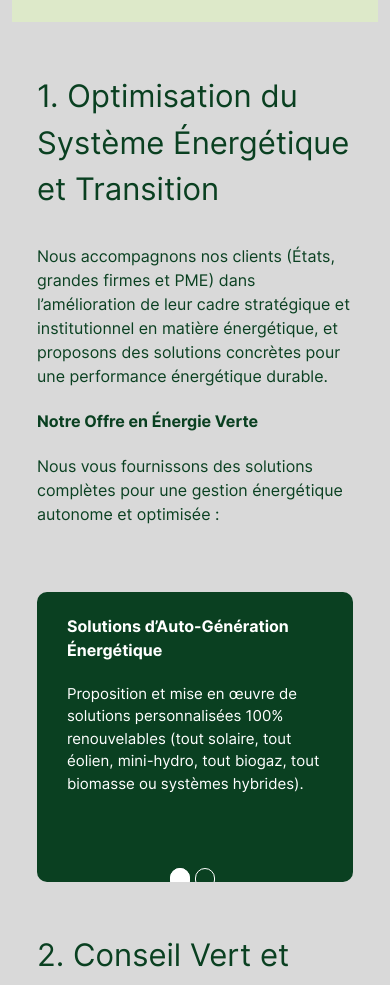
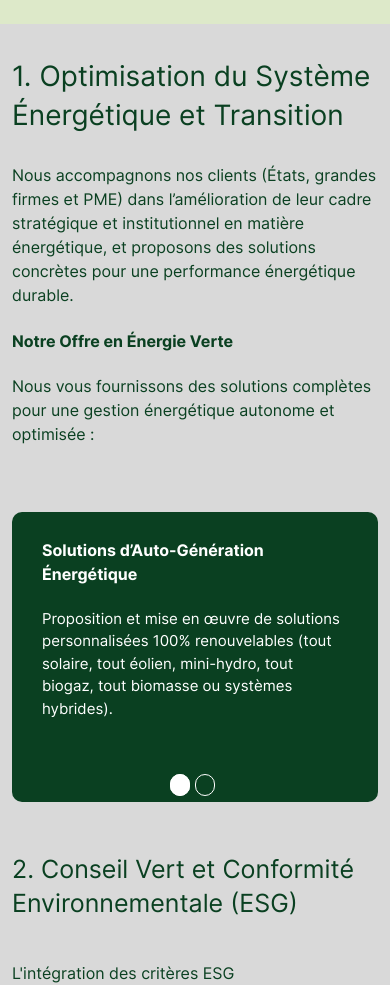
Before and after one commit to kevan241/2bni, a React (Vite) app in the folder 2bn_international/: page /energy_verte in a window 390 px wide. Shown: the part 930-1915 px from the top of the page. Built offline with nearby package versions, Linux system fonts and the light colour scheme; a web font is replaced by a local one.

Commit message:
responsive edition v5.2

```diff
--- a/2bn_international/src/composants/pages/energy_verte.jsx
+++ b/2bn_international/src/composants/pages/energy_verte.jsx
@@ -7,7 +7,7 @@ import team from '/assets/img/energy_vert/team.webp';
 export default function EnergyVerte() {
     const [currentSlide, setCurrentSlide] = useState(0);
     return(
-        <Box className="body">
+        <Box>
             <div className="about_banner" style={{padding:'20% 0% 5% 8%',backgroundImage:`url(${Banner})`,backgroundPosition:'center',backgroundRepeat:'no-repeat',backgroundSize:'cover',textAlign:'left',color:'white',position:'relative'}}>
                 <h1 style={{fontWeight:'300',position:'relative'}}>Nos missions - Secteur Énergie & Conseil Vert</h1>
             </div>
@@ -17,7 +17,7 @@ export default function EnergyVerte() {
                 <div className="energy_picture"><img src={section_one} alt="deux_fermiere_qui_discute" width="65%"/></div>
             </div>
 
-            <Box className="page_content body_padding">
+            <Box className="page_content body_padding body">
                 <div className="energy_section_two">
                     <div className="energy_section_two_item">
                         <h3>1. Optimisation du Système Énergétique et Transition</h3>
--- a/2bn_international/src/index.css
+++ b/2bn_international/src/index.css
@@ -1496,7 +1496,7 @@ p.carriere {
     flex-direction: column;
     display: flex;
     padding: 30px;
-    height: 77vw!important;
+    height: 85vw!important;
 }
 
 .contact_us {
@@ -2026,7 +2026,7 @@ button.MuiButtonBase-root.MuiButton-root.MuiButton-contained.MuiButton-contained
 
 .energy_section_two_item_slide {
     width: 100%;
-    height: 26vh;
+    height: 365px;
 }
 
 .third_section_contain {
@@ -2102,7 +2102,7 @@ button.MuiButtonBase-root.MuiButton-root.MuiButton-contained.MuiButton-contained
 }
 
 .troisieme_section {
-      height: 77vw !important;
+      height: 85vw !important;
     }
 
 .mobile_navbar{
@@ -2338,6 +2338,14 @@ ease-in-out;
     padding: 5px 12px !important;
 }
 
+.energy_section_two_item h3
+ {
+    font-size: 28px;
+    line-height: 39px;
+    font-weight: 400;
+}
+
+
 
 .css-16us8lv {
     display: -webkit-box;
@@ -2356,6 +2364,14 @@ ease-in-out;
 
 a.MuiButtonBase-root.MuiButton-root.MuiButton-contained.MuiButton-containedPrimary.MuiButton-sizeMedium.MuiButton-containedSizeMedium.MuiButton-colorPrimary.MuiButton-root.MuiButton-contained.MuiButton-containedPrimary.MuiButton-sizeMedium.MuiButton-containedSizeMedium.MuiButton-colorPrimary.css-gpcf0w-MuiButtonBase-root-MuiButton-root {
     top: -82px!important;
+}
+
+.energy_section h3 {
+    font-size: 25px;
+    line-height: 34px;
+    font-weight: 400;
+    color: var(--second_green);
+    text-align: left;
 }
 }
 
```
